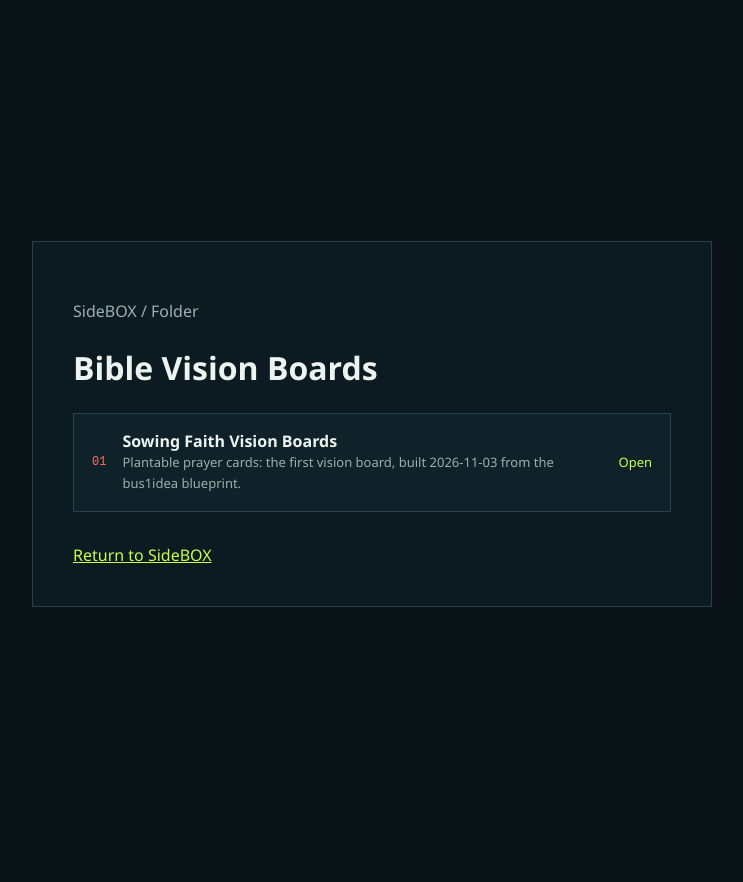
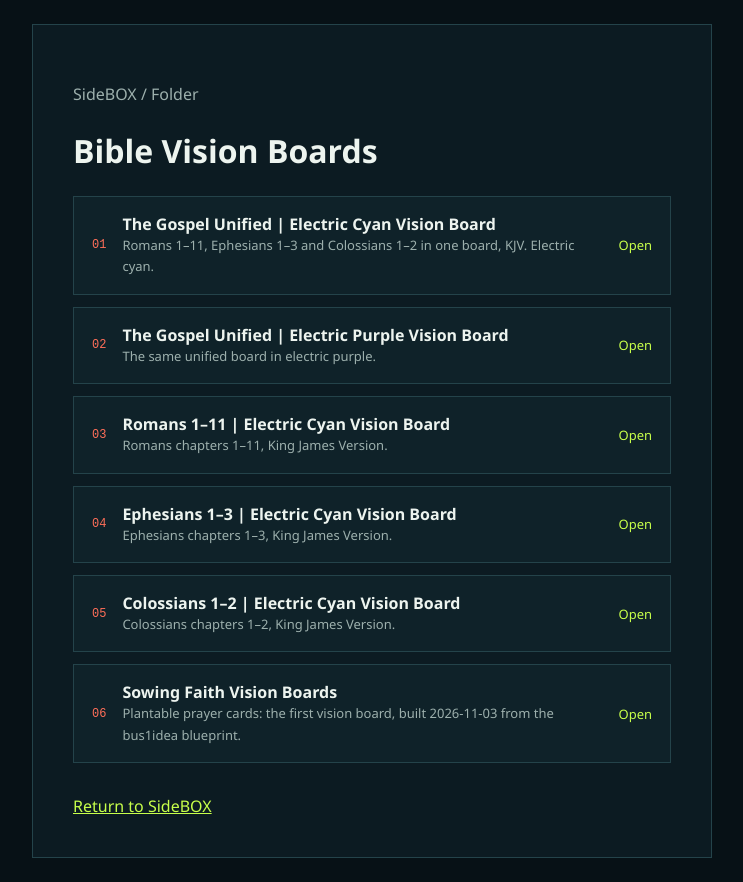
Before and after one commit to ScaleableStudio/website, a plain HTML site: page sidebox/Bible-Vision-Boards/index.html in a window 1280 px wide. Shown: the whole page, without its empty margins (268-1011 px from the left). Before the commit the page ends 848 px from the top, so only its background shows below. Drawn offline with Linux system fonts and the light colour scheme.

Commit message:
Bible Vision Boards: list Ken's uploaded boards (Gospel Unified, Romans, Ephesians, Colossians)
Isaiah 43 page stays reachable but unlisted pending Ken (Clean Sinner brand).

Co-Authored-By: Claude Opus 5.5 <noreply@anthropic.com>

```diff
--- a/sidebox/Bible-Vision-Boards/index.html
+++ b/sidebox/Bible-Vision-Boards/index.html
@@ -20,7 +20,12 @@
 </head>
 <body><main><p>SideBOX / Folder</p><h1>Bible Vision Boards</h1>
     <div class="boards">
-      <a class="board" href="sowing-faith-vboard-1k.html"><span class="n">01</span><span><b>Sowing Faith Vision Boards</b><small>Plantable prayer cards: the first vision board, built 2026-11-03 from the bus1idea blueprint.</small></span><span class="go">Open</span></a>
+      <a class="board" href="the_gospel_unified_electric_cyan_vision-board.src.html"><span class="n">01</span><span><b>The Gospel Unified | Electric Cyan Vision Board</b><small>Romans 1–11, Ephesians 1–3 and Colossians 1–2 in one board, KJV. Electric cyan.</small></span><span class="go">Open</span></a>
+      <a class="board" href="the_gospel_unified_electric_purple_vision-board.html"><span class="n">02</span><span><b>The Gospel Unified | Electric Purple Vision Board</b><small>The same unified board in electric purple.</small></span><span class="go">Open</span></a>
+      <a class="board" href="romans_1-11_electric-cyan_vision-board.html"><span class="n">03</span><span><b>Romans 1–11 | Electric Cyan Vision Board</b><small>Romans chapters 1–11, King James Version.</small></span><span class="go">Open</span></a>
+      <a class="board" href="ephesians_1-3_electric-cyan_vision-board.html"><span class="n">04</span><span><b>Ephesians 1–3 | Electric Cyan Vision Board</b><small>Ephesians chapters 1–3, King James Version.</small></span><span class="go">Open</span></a>
+      <a class="board" href="colossians_1-2_electric-cyan_vision-board.html"><span class="n">05</span><span><b>Colossians 1–2 | Electric Cyan Vision Board</b><small>Colossians chapters 1–2, King James Version.</small></span><span class="go">Open</span></a>
+      <a class="board" href="sowing-faith-vboard-1k.html"><span class="n">06</span><span><b>Sowing Faith Vision Boards</b><small>Plantable prayer cards: the first vision board, built 2026-11-03 from the bus1idea blueprint.</small></span><span class="go">Open</span></a>
     </div>
     <a href="../">Return to SideBOX</a></main></body>
 </html>
```
